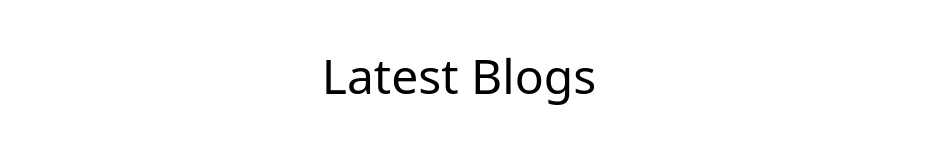
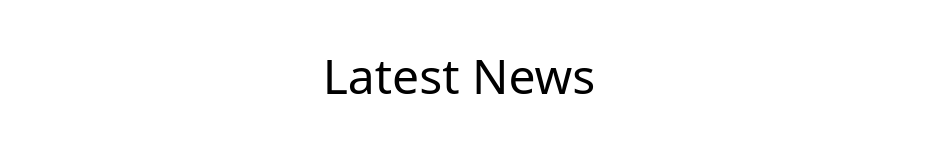
Before and after one commit to sameerbhatta13/NextJsBlog, a Next.js app: page / in a window 1280 px wide. Shown: the part 500-644 px from the top of the page, without its empty margins (181-1119 px from the left). Built offline with nearby package versions, Linux system fonts and the light colour scheme.

Commit message:
change in topic name

```diff
--- a/src/app/admin/page.jsx
+++ b/src/app/admin/page.jsx
@@ -1,3 +1,4 @@
+'use client'
 import React from 'react'
 
 const page = () => {
--- a/src/app/components/Navbar.jsx
+++ b/src/app/components/Navbar.jsx
@@ -18,7 +18,7 @@ const Navbar = () => {
                 </div>
 
                 <div className='text-center my-8'>
-                    <h1 className='text-3xl sm:text-5xl font-medium'>Latest Blogs</h1>
+                    <h1 className='text-3xl sm:text-5xl font-medium'>Latest News</h1>
                     <p className='mt-10 max-w-[740px] m-auto text-xl sm:text-base'>Lorem ipsum dolor sit amet consectetur adipisicing elit. Perspiciatis itaque aliquam vitae at, id natus delectus rem maxime officiis consequuntur? Voluptate aspernatur nobis cupiditate? Fugit nulla dicta voluptatum autem nam?</p>
                     <form action="" className='flex justify-between max-w-[500px] scale-75 sm:scale-100 mx-auto mt-10 border border-black shadow-[-6px_9px_1px_#000000]'>
                         <input type="email" placeholder='enter the email' className='pl-4 outline-none' />
```
